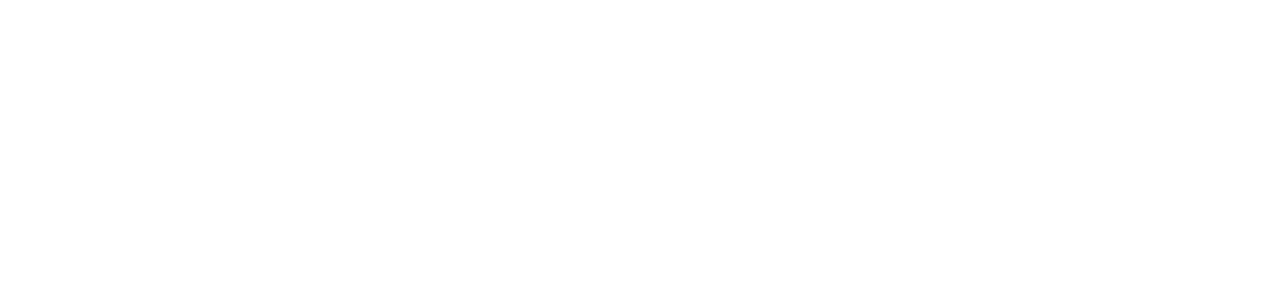
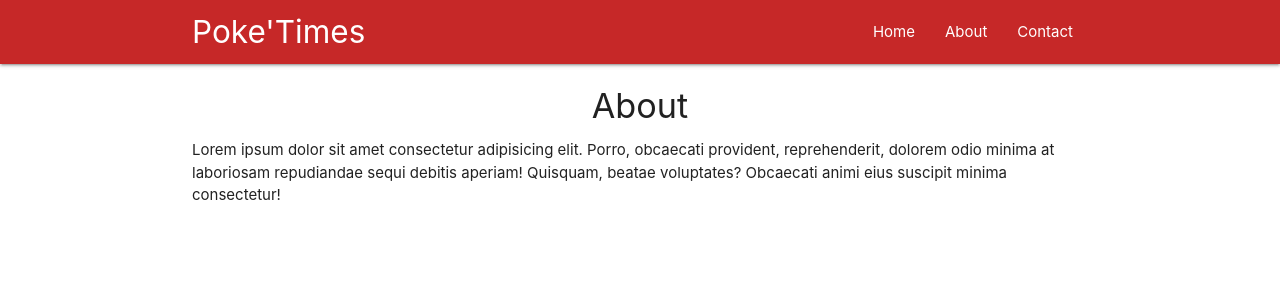
Before and after one commit to muriithi-ian/poketimes, a React (Create React App) app: page /About in a window 1280 px wide. Shown: the top 300 px of the page. Built offline with nearby package versions, Linux system fonts and the light colour scheme.

Commit message:
Implemented routes

```diff
--- a/package.json
+++ b/package.json
@@ -8,6 +8,7 @@
     "@testing-library/user-event": "^12.7.1",
     "react": "^17.0.1",
     "react-dom": "^17.0.1",
+    "react-router-dom": "^5.2.0",
     "react-scripts": "4.0.2",
     "web-vitals": "^1.1.0"
   },
--- a/src/App.js
+++ b/src/App.js
@@ -1,12 +1,23 @@
 import React, { Component } from 'react'
+import { BrowserRouter, Route } from 'react-router-dom'
+import Home from './components/Home';
+import About from './components/About';
+import Contact from './components/Contact';
+import Navbar from './components/Navbar';
 
 
 class App extends Component {
   render() {
     return (
-      <div className="App">
+      <BrowserRouter>
+        <div className="App">
+          <Navbar />
+          <Route exact path='/' component={Home} />
+          <Route path='/About' component={About} />
+          <Route path='/contact' component={Contact} />
 
-      </div>
+        </div>
+      </BrowserRouter>
     );
   }
 }
--- /dev/null
+++ b/src/components/About.js
@@ -0,0 +1,12 @@
+import React from 'react'
+
+const About = (props) => {
+    return (
+        <div className="container">
+            <h4 className="center">About</h4>
+            <p>Lorem ipsum dolor sit amet consectetur adipisicing elit. Porro, obcaecati provident, reprehenderit, dolorem odio minima at laboriosam repudiandae sequi debitis aperiam! Quisquam, beatae voluptates? Obcaecati animi eius suscipit minima consectetur!</p>
+        </div>
+    )
+}
+
+export default About
--- /dev/null
+++ b/src/components/Contact.js
@@ -0,0 +1,12 @@
+import React from 'react'
+
+const Contact = (props) => {
+    return (
+        <div className="container">
+            <h4 className="center">Contact</h4>
+            <p>Lorem ipsum dolor sit amet consectetur adipisicing elit. Porro, obcaecati provident, reprehenderit, dolorem odio minima at laboriosam repudiandae sequi debitis aperiam! Quisquam, beatae voluptates? Obcaecati animi eius suscipit minima consectetur!</p>
+        </div>
+    )
+}
+
+export default Contact
--- /dev/null
+++ b/src/components/Home.js
@@ -0,0 +1,12 @@
+import React from 'react'
+
+const Home = (props) => {
+    return (
+        <div className="container">
+            <h4 className="center">Home</h4>
+            <p>Lorem ipsum dolor sit amet consectetur adipisicing elit. Porro, obcaecati provident, reprehenderit, dolorem odio minima at laboriosam repudiandae sequi debitis aperiam! Quisquam, beatae voluptates? Obcaecati animi eius suscipit minima consectetur!</p>
+        </div>
+    )
+}
+
+export default Home
--- /dev/null
+++ b/src/components/Navbar.js
@@ -0,0 +1,18 @@
+import React from 'react'
+
+const Navbar = () => {
+    return (
+        <nav className="nav-wrapper red darken-3">
+            <div className="container">
+                <a className="brand-logo">Poke'Times</a>
+                <ul className="right">
+                    <li><a href="/">Home</a></li>
+                    <li><a href="/about">About</a></li>
+                    <li><a href="/contact">Contact</a></li>
+                </ul>
+            </div>
+        </nav>
+    )
+}
+
+export default Navbar
```
Also changed, not shown: 1 other file (tests, documents, lock files or other folders).
